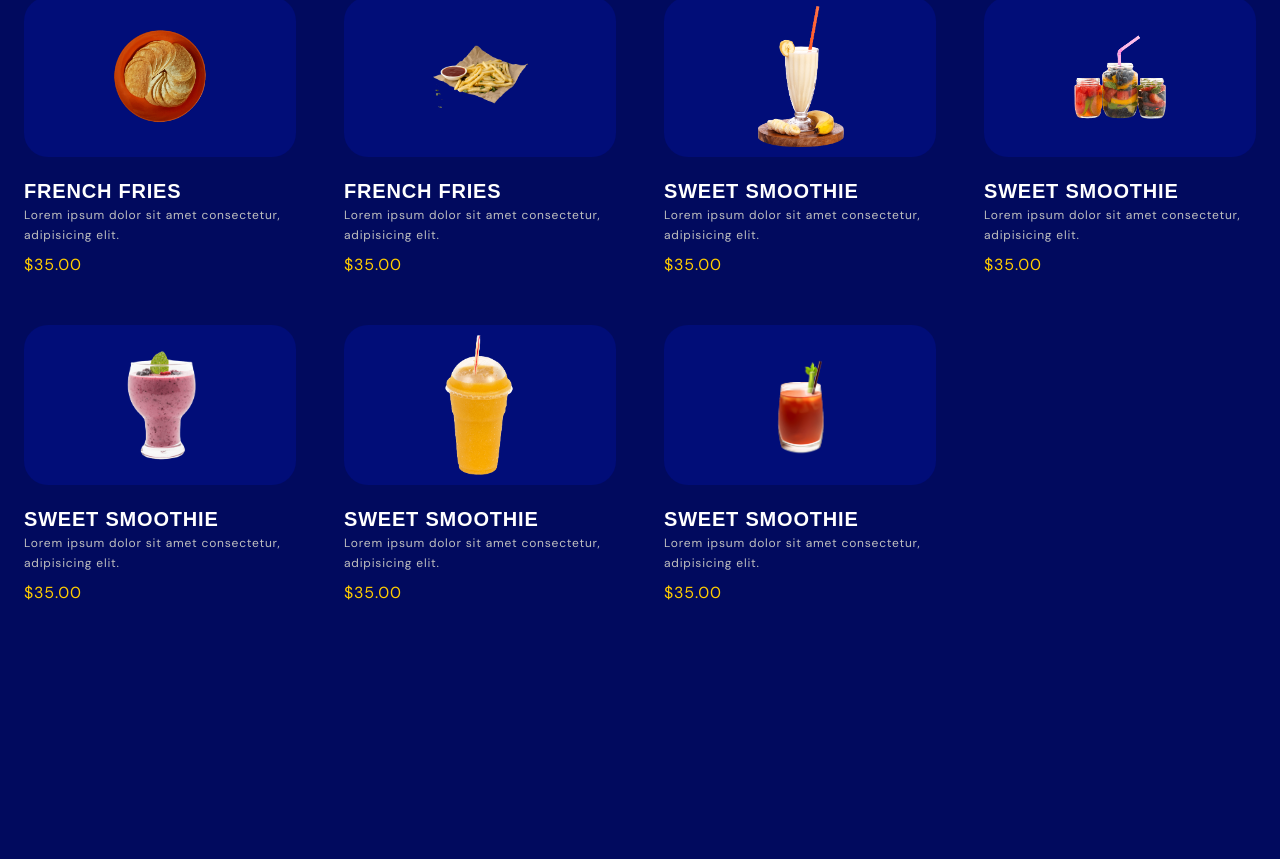
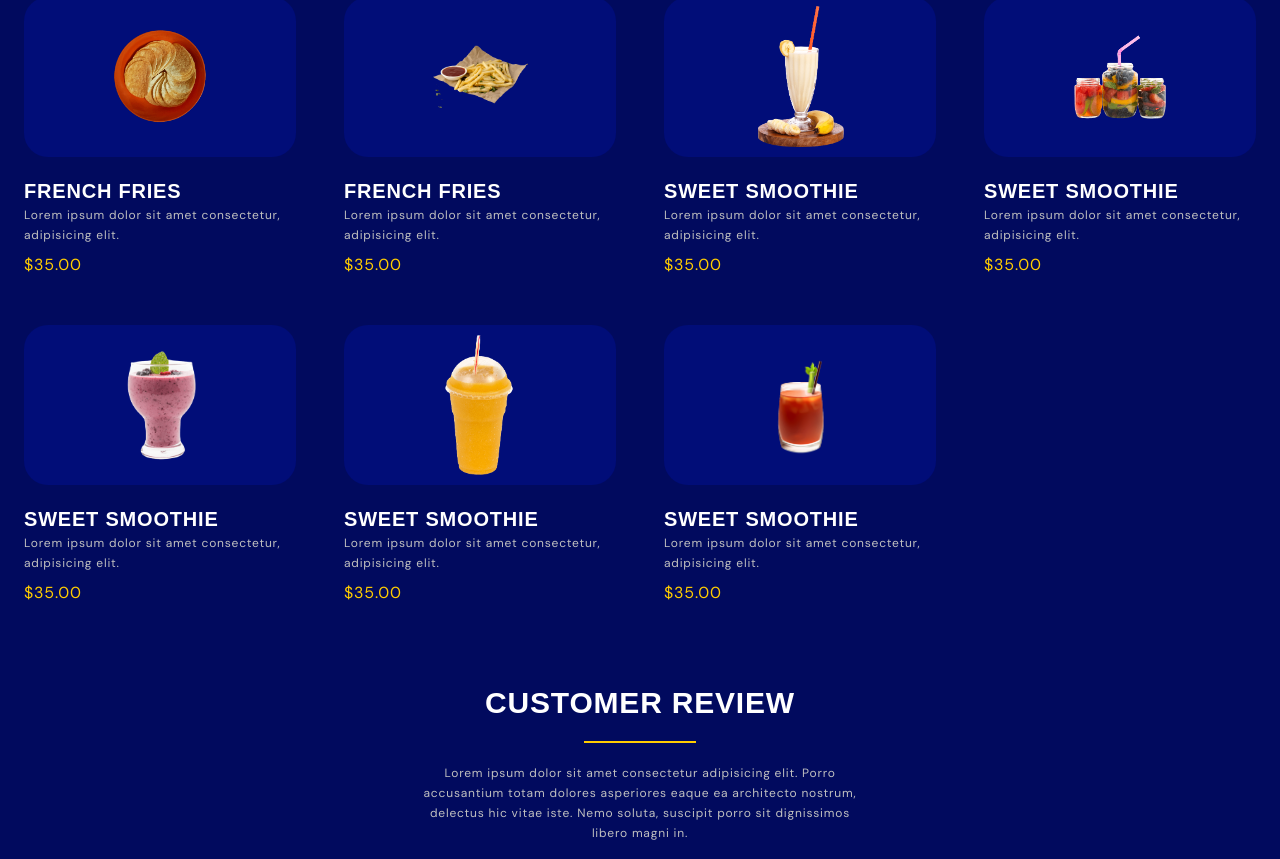
Before and after one commit to Usman-837/Burger_Website, a React (Vite) app: page / in a window 1280 px wide. Shown: the part 2804-3663 px from the top of the page. Before the commit the page ends 3425 px from the top, so only its background shows below. Built offline with nearby package versions, Linux system fonts and the light colour scheme.

Commit message:
create review component and add heading, separator line and description in review section

```diff
--- a/src/App.jsx
+++ b/src/App.jsx
@@ -6,6 +6,7 @@ import Categories from "./Categories"
 import Promo from "./Promo"
 import About from "./About"
 import Menu from "./Menu"
+import Review from "./review"
 
 const App = () => {
     return(
@@ -16,6 +17,7 @@ const App = () => {
             <Promo/>
             <About/>
             <Menu/>
+            <Review/>
         </>
     )
 }
--- /dev/null
+++ b/src/Review.jsx
@@ -0,0 +1,19 @@
+import React from "react"
+
+const Review = () => {
+    return (
+        <>
+            <section id="menu">
+                <div className="container">
+                    <div className="max-w-md mx-auto text-center">
+                        <h2 className="section__title">CUSTOMER REVIEW</h2>
+                        <div className="separator mx-auto"></div>
+                        <p className="paragraph">Lorem ipsum dolor sit amet consectetur adipisicing elit. Porro accusantium totam dolores asperiores eaque ea architecto nostrum, delectus hic vitae iste. Nemo soluta, suscipit porro sit dignissimos libero magni in.</p>
+                    </div>
+                </div>
+            </section>
+        </>
+    )
+}
+
+export default Review
```
